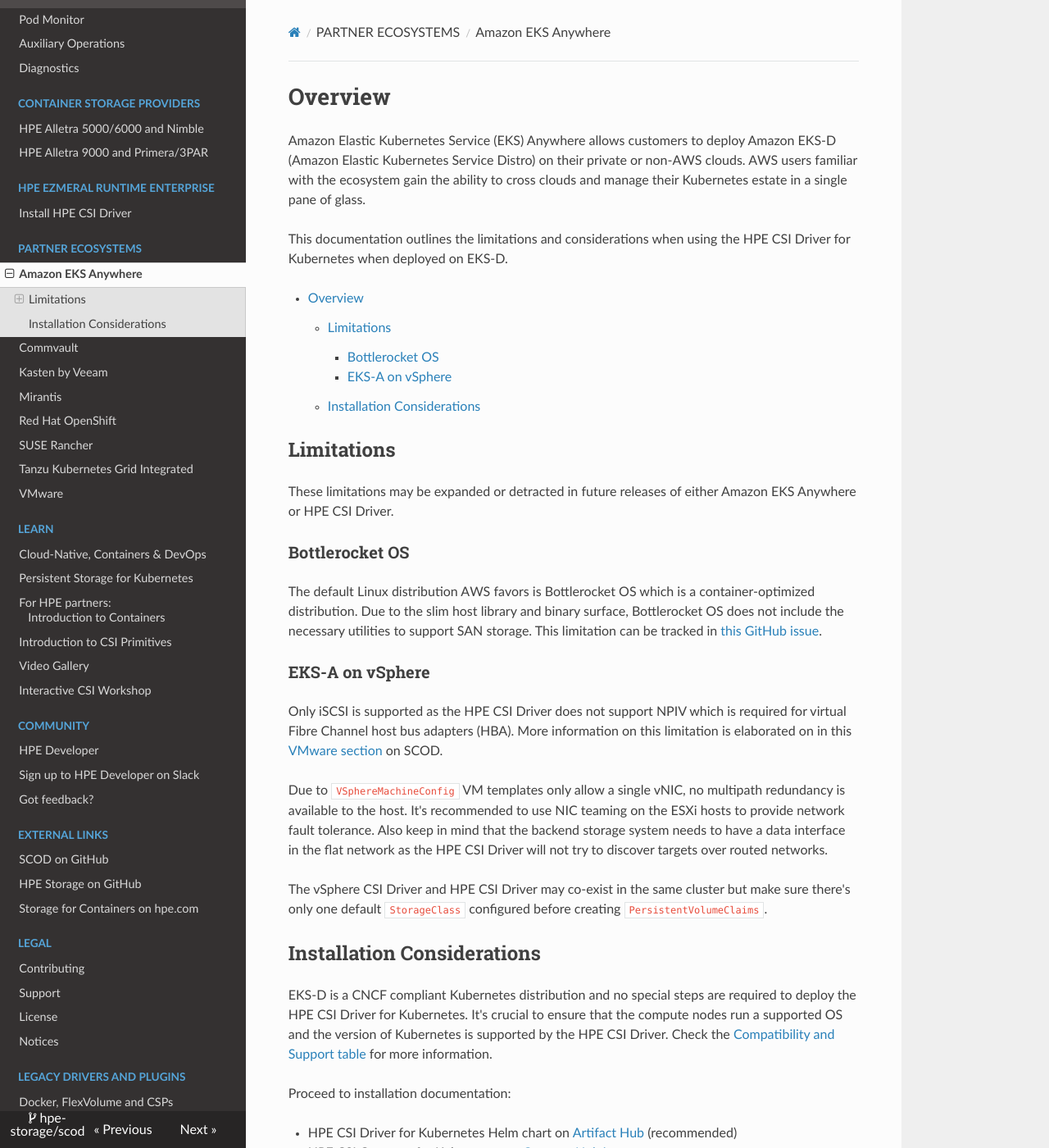
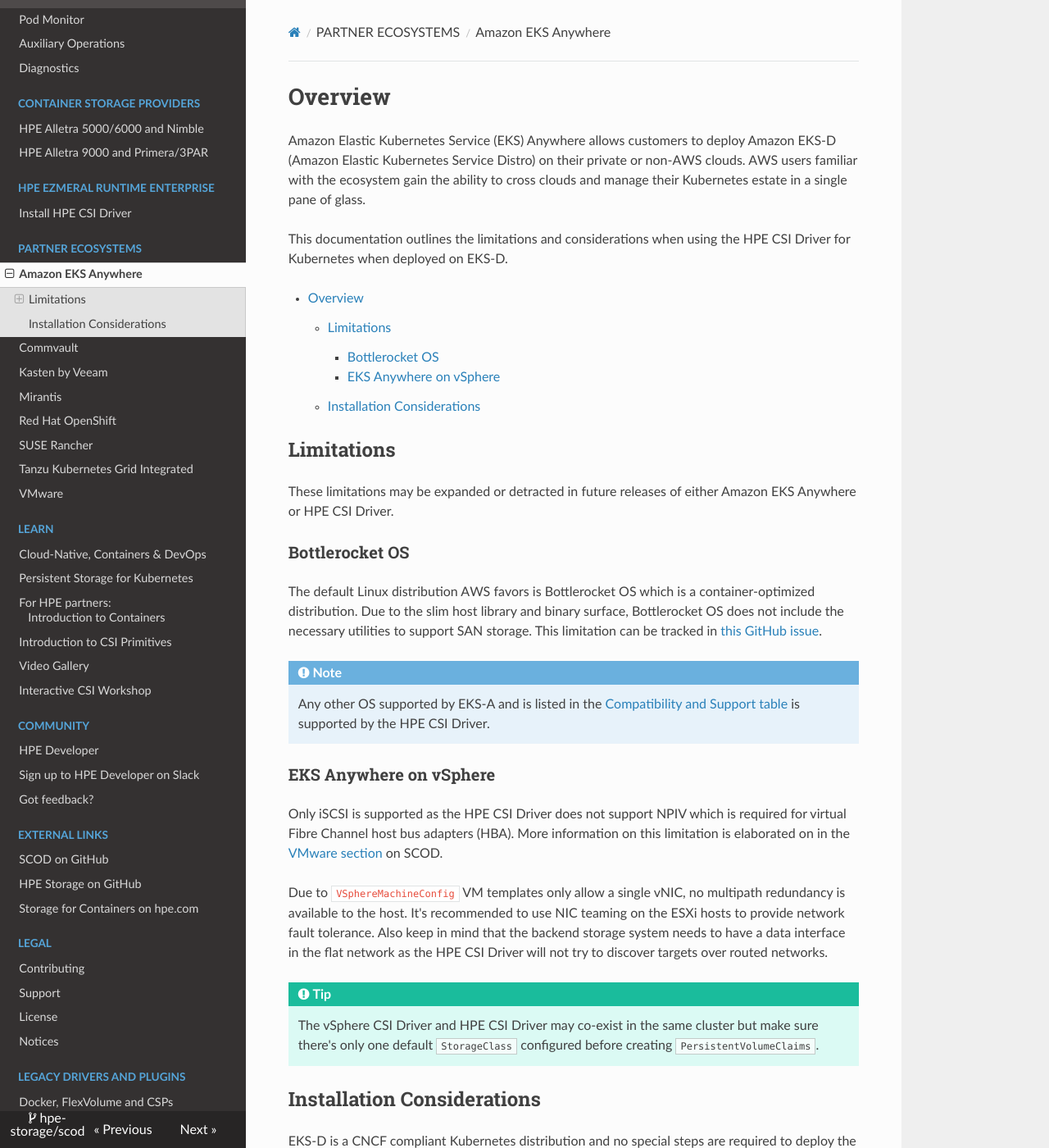
Before and after one commit to hpe-storage/scod, an MkDocs documentation site: the page built from docs/partners/amazon_eks_anywhere/index.md, in a window 1280 px wide and 1400 px high. Shown: the whole window at 82% size. Built offline with MkDocs 1.6.1, drawn with Linux system fonts in a browser that asks for light colours; nearby versions of some CDN libraries.

Commit message:
Clarifications
Signed-off-by: Michael Mattsson <michael.mattsson@gmail.com>

```diff
--- a/docs/partners/amazon_eks_anywhere/index.md
+++ b/docs/partners/amazon_eks_anywhere/index.md
@@ -15,13 +15,17 @@
 
 The default Linux distribution AWS favors is Bottlerocket OS which is a container-optimized distribution. Due to the slim host library and binary surface, Bottlerocket OS does not include the necessary utilities to support SAN storage. This limitation can be tracked in [this GitHub issue](https://github.com/bottlerocket-os/bottlerocket/issues/2570).
 
-### EKS-A on vSphere
+!!! note
+    Any other OS supported by EKS-A and is listed in the [Compatibility and Support table](../../csi_driver/index.md#compatibility_and_support) is supported by the HPE CSI Driver.
 
-Only iSCSI is supported as the HPE CSI Driver does not support NPIV which is required for virtual Fibre Channel host bus adapters (HBA). More information on this limitation is elaborated on in this [VMware section](../vmware/index.md#deployment) on SCOD.
+### EKS Anywhere on vSphere
+
+Only iSCSI is supported as the HPE CSI Driver does not support NPIV which is required for virtual Fibre Channel host bus adapters (HBA). More information on this limitation is elaborated on in the [VMware section](../vmware/index.md#deployment) on SCOD.
 
 Due to `VSphereMachineConfig` VM templates only allow a single vNIC, no multipath redundancy is available to the host. It's recommended to use NIC teaming on the ESXi hosts to provide network fault tolerance. Also keep in mind that the backend storage system needs to have a data interface in the flat network as the HPE CSI Driver will not try to discover targets over routed networks.
 
-The vSphere CSI Driver and HPE CSI Driver may co-exist in the same cluster but make sure there's only one default `StorageClass` configured before creating `PersistentVolumeClaims`.
+!!! tip
+    The vSphere CSI Driver and HPE CSI Driver may co-exist in the same cluster but make sure there's only one default `StorageClass` configured before creating `PersistentVolumeClaims`.
 
 ## Installation Considerations
 
```
